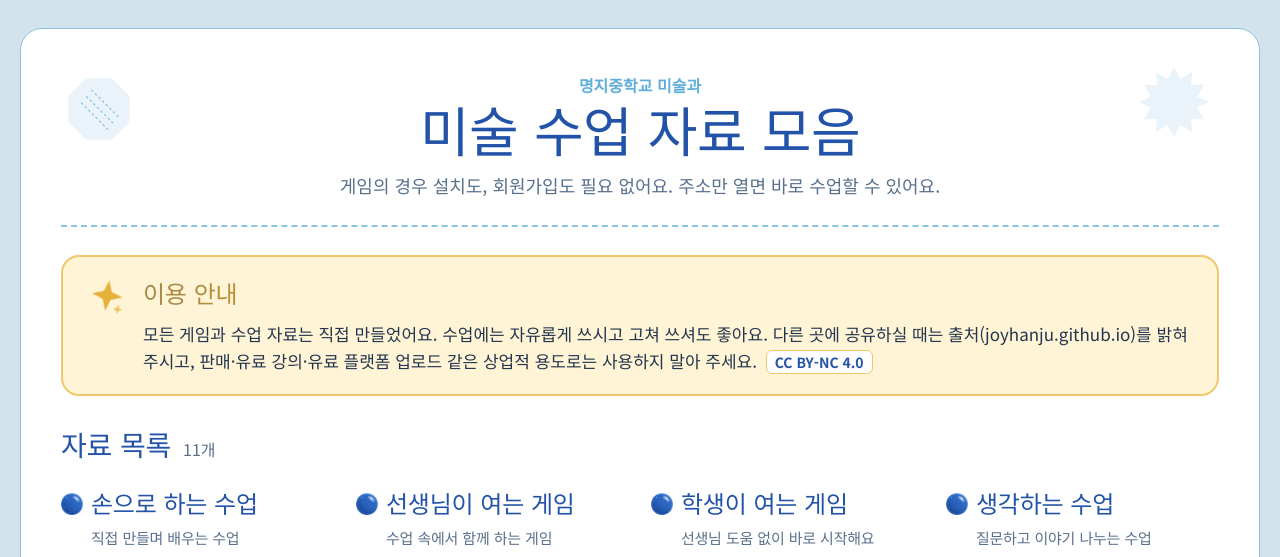
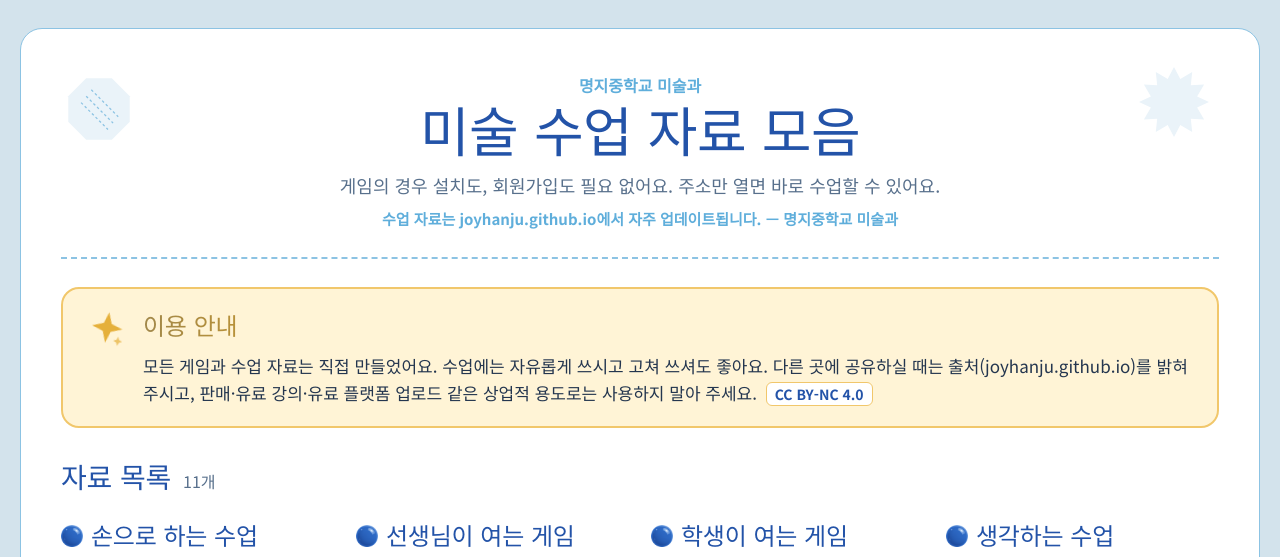
Before and after one commit to joyhanju/joyhanju.github.io, a plain HTML site: page index.html in a window 1280 px wide. Shown: the top 557 px of the page. Drawn offline with Linux system fonts and the light colour scheme.

Commit message:
머리말에 '수업 자료는 자주 업데이트됩니다' 안내 추가

```diff
--- a/index.html
+++ b/index.html
@@ -32,6 +32,7 @@ h1,h2,h3,.jua{font-family:"Jua","Noto Sans KR",sans-serif;font-weight:400;letter
 .head .school{font-size:16px;color:var(--accent);font-weight:700}
 .head h1{margin:6px 0 4px;font-size:clamp(34px,6vw,54px);color:var(--title);line-height:1.15}
 .head p{margin:0;color:var(--mute);font-size:18px}
+.head p.upd{margin-top:8px;font-size:15px;color:var(--accent);font-weight:600}
 .deco{position:absolute;pointer-events:none}
 .deco.burst{right:10px;top:4px;width:70px;height:70px}
 .deco.oct{left:6px;top:14px;width:64px;height:64px}
@@ -218,6 +219,7 @@ ul.tips li{margin-bottom:6px}
     <div class="school">명지중학교 미술과</div>
     <h1>미술 수업 자료 모음</h1>
     <p>게임의 경우 설치도, 회원가입도 필요 없어요. 주소만 열면 바로 수업할 수 있어요.</p>
+    <p class="upd">수업 자료는 joyhanju.github.io에서 자주 업데이트됩니다. — 명지중학교 미술과</p>
   </header>
 
   <aside class="notice" aria-labelledby="noticeTitle">
```
